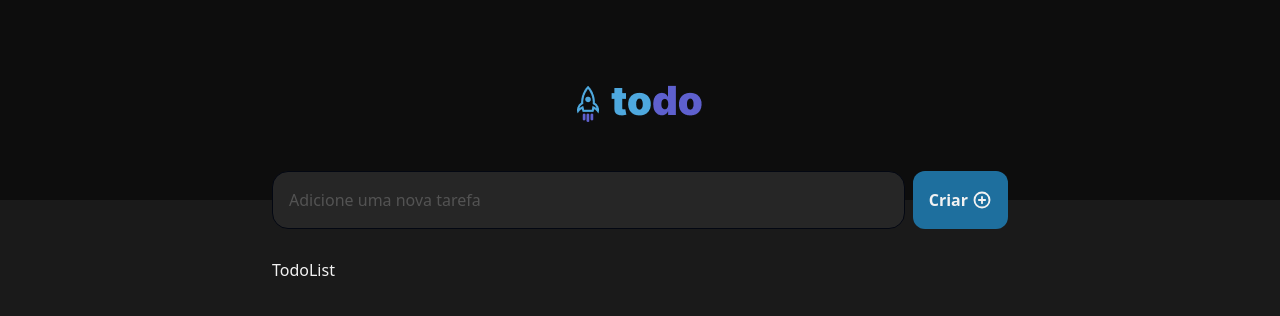
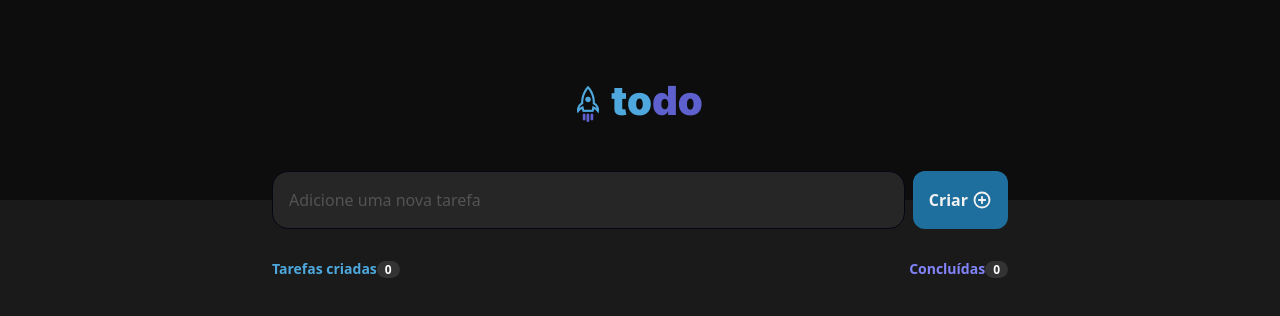
Before and after one commit to Cleber-Severo/to-do-react, a React (Vite) app: page / in a window 1280 px wide. Shown: the top 316 px of the page. Built offline with nearby package versions, Linux system fonts and the light colour scheme.

Commit message:
feat: add todo info component

```diff
--- /dev/null
+++ b/src/components/todo-info.tsx
@@ -0,0 +1,30 @@
+interface TodoInfoProps {
+  createdTasks: number;
+  concludedTasks: number;
+}
+
+const TaskCounter = ({ count }: { count: number }) => (
+  <span
+    className="font-bold px-2 text-white h-8 rounded-full bg-todo-gray-400"
+    style={{ fontSize: "12px" }}
+  >
+    {count}
+  </span>
+);
+
+const TodoInfo = ({ createdTasks = 0, concludedTasks = 0 }: TodoInfoProps) => {
+  return (
+    <div className="w-full flex justify-between items-center">
+      <span className="font-bold text-todo-blue" style={{ fontSize: "14px" }}>
+        Tarefas criadas
+        <TaskCounter count={createdTasks} />
+      </span>
+      <span className="font-bold text-todo-purple" style={{ fontSize: "14px" }}>
+        Concluídas
+        <TaskCounter count={concludedTasks} />
+      </span>
+    </div>
+  );
+};
+
+export default TodoInfo;
--- a/src/components/todo-list.tsx
+++ b/src/components/todo-list.tsx
@@ -1,9 +1,25 @@
-import React from 'react'
+import { ITodo } from "../types/todo";
+import TodoInfo from "./todo-info";
 
-const TodoList = () => {
-  return (
-    <div>TodoList</div>
-  )
+interface TodoListProps {
+  todoList: ITodo[];
 }
 
-export default TodoList
+const TodoList = ({ todoList }: TodoListProps) => {
+  const createdTasks = todoList.length
+  const concludedTasks = todoList.filter(task => task.isCompleted).length
+
+  return (
+    <div>
+      <TodoInfo
+        concludedTasks={concludedTasks}
+        createdTasks={createdTasks}
+      />
+
+      {/* <TodoPlaceHolder />
+      <TodoList /> */}
+    </div>
+  );
+};
+
+export default TodoList;
--- /dev/null
+++ b/src/types/todo.ts
@@ -0,0 +1,5 @@
+export interface ITodo {
+  id: number;
+  text: string;
+  isCompleted: boolean;
+}
```
